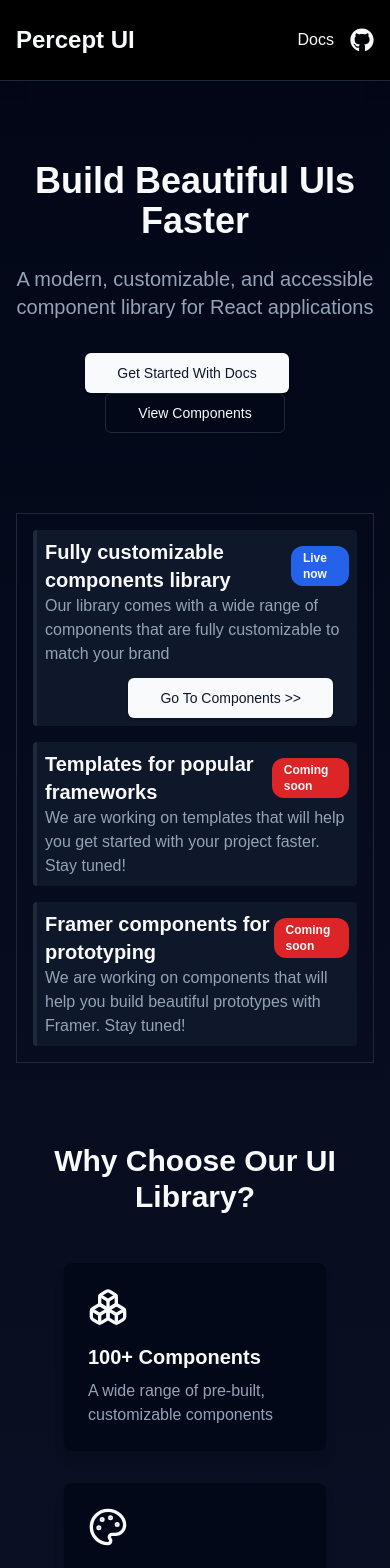
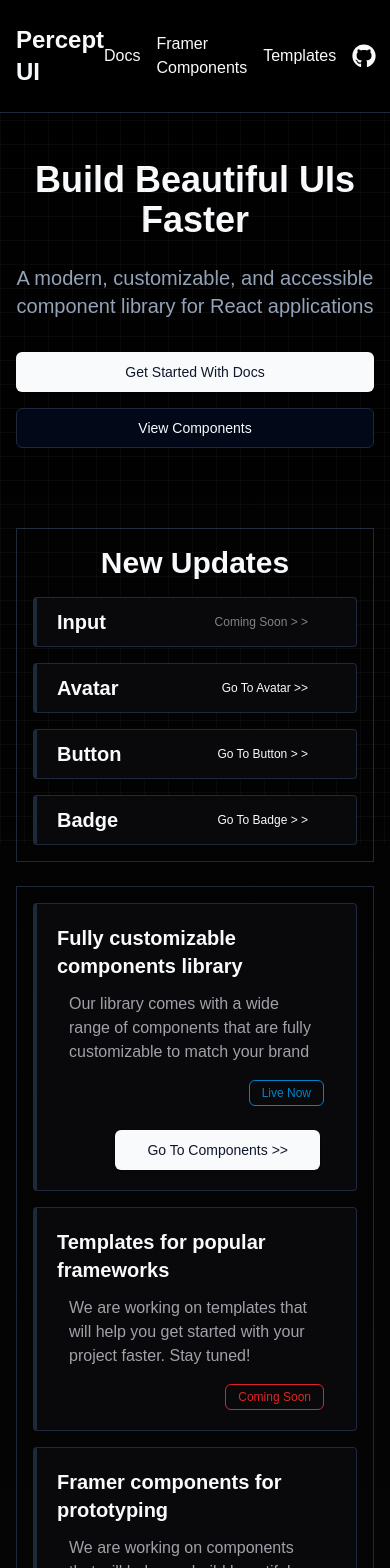
Before and after one commit to CuriousCoder00/perceptui-docs, a Next.js app: page / in a window 390 px wide. Shown: the top 1568 px of the page. Built offline with nearby package versions, Linux system fonts and the light colour scheme.

Commit message:
Add framer and templates documentation pages with meta configuration

```diff
--- a/app/page.tsx
+++ b/app/page.tsx
@@ -24,8 +24,8 @@ export default function Component() {
   };
 
   return (
-    <div className="min-h-screen bg-gradient-to-b from-slate-950 to-slate-900">
-      <header className="px-4 py-6 bg-black w-full md:px-12 shadow-lg border-b">
+    <div className="min-h-screen bg-gradient-to-b from-black to-zinc-950 relative">
+      <header className="fixed top-0 px-4 py-6 bg-black w-full md:px-12 shadow-lg border-b z-50">
         <nav className="flex justify-between items-center w-full">
           <Link href="/" className="text-2xl font-bold">
             Percept UI
@@ -33,6 +33,12 @@ export default function Component() {
           <div className="flex items-center space-x-4">
             <Link href="/docs" className="font-medium hover:underline">
               Docs
+            </Link>
+            <Link href="/components" className="font-medium hover:underline">
+              Framer Components
+            </Link>
+            <Link href="/templates" className="font-medium hover:underline">
+              Templates
             </Link>
             <Link
               href="https://github.com/perceptui/ui"
@@ -44,9 +50,9 @@ export default function Component() {
         </nav>
       </header>
 
-      <main className="container mx-auto px-4">
+      <main className="mx-auto px-4 max-w-[1200px]">
         <motion.section
-          className="py-20 text-center"
+          className="text-center pt-40 py-20"
           initial="initial"
           animate="animate"
           variants={stagger}
@@ -64,36 +70,122 @@ export default function Component() {
             A modern, customizable, and accessible component library for React
             applications
           </motion.p>
-          <motion.div variants={fadeIn}>
+          <motion.div
+            className="flex items-center justify-center gap-4 sm:flex-row flex-col w-full z-40"
+            variants={fadeIn}
+          >
             <Button
+              className="sm:w-auto w-full z-40"
               size="lg"
-              className="mr-4"
               onClick={() => router.push("/docs")}
             >
               Get Started With Docs
             </Button>
-            <Button size="lg" variant="outline">
+            <Button
+              className="sm:w-auto w-full z-40"
+              size="lg"
+              variant="outline"
+              onClick={() => router.push("/framer")}
+            >
               View Components
             </Button>
           </motion.div>
         </motion.section>
-        <motion.section initial="initial" animate="animate" variants={stagger}>
+        <motion.section
+          initial="initial"
+          animate="animate"
+          variants={stagger}
+          className="z-40 mb-6"
+        >
           <motion.div
             className="flex flex-col gap-4 mx-auto md:max-w-[700px] p-4 border"
             variants={fadeIn}
           >
-            <div className="flex flex-col items-start justify-center border-l-4 p-2 rounded-sm bg-slate-900">
+            <h1 className="text-3xl md:text-4xl font-bold text-center">
+              New Updates
+            </h1>
+            <div className="z-40 flex items-center justify-between border-l-4 px-5 py-2 rounded-sm bg-zinc-950 border gap-3 relative">
+              <div className="flex justify-between items-center w-full">
+                <h1 className="text-xl font-bold">Input</h1>
+              </div>
+              <motion.div className=" self-end" variants={fadeIn}>
+                <Button disabled size="sm" variant="link" className="mr-4">
+                  Coming Soon {"> >"}
+                </Button>
+              </motion.div>
+            </div>
+            <div className="z-40 flex items-center justify-between border-l-4 px-5 py-2 rounded-sm bg-zinc-950 border gap-3 relative">
+              <div className="flex justify-between items-center w-full">
+                <h1 className="text-xl font-bold">Avatar</h1>
+              </div>
+              <motion.div className=" self-end" variants={fadeIn}>
+                <Button
+                  size="sm"
+                  variant="link"
+                  className="mr-4"
+                  onClick={() => router.push("/docs/components/avatar")}
+                >
+                  Go To Avatar {">>"}
+                </Button>
+              </motion.div>
+            </div>
+            <div className="z-40 flex items-center justify-between border-l-4 px-5 py-2 rounded-sm bg-zinc-950 border gap-3 relative">
+              <div className="flex justify-between items-center w-full">
+                <h1 className="text-xl font-bold">Button</h1>
+              </div>
+              <motion.div className=" self-end" variants={fadeIn}>
+                <Button
+                  size="sm"
+                  variant="link"
+                  className="mr-4"
+                  onClick={() => router.push("/docs/components/button")}
+                >
+                  Go To Button {"> >"}
+                </Button>
+              </motion.div>
+            </div>
+            <div className="z-40 flex items-center justify-between border-l-4 px-5 py-2 rounded-sm bg-zinc-950 border gap-3 relative">
+              <div className="flex justify-between items-center w-full">
+                <h1 className="text-xl font-bold">Badge</h1>
+              </div>
+              <motion.div className=" self-end" variants={fadeIn}>
+                <Button
+                  size="sm"
+                  variant="link"
+                  className="mr-4"
+                  onClick={() => router.push("/docs/components/badge")}
+                >
+                  Go To Badge {"> >"}
+                </Button>
+              </motion.div>
+            </div>
+          </motion.div>
+        </motion.section>
+        <motion.section
+          initial="initial"
+          animate="animate"
+          variants={stagger}
+          className="z-40"
+        >
+          <motion.div
+            className="flex flex-col gap-4 mx-auto md:max-w-[700px] p-4 border"
+            variants={fadeIn}
+          >
+            <div className="z-40 flex flex-col items-start justify-center border-l-4 p-5 rounded-sm bg-zinc-950 border gap-3">
               <div className="flex justify-between items-center w-full">
                 <h1 className="text-xl font-bold">
                   Fully customizable components library
                 </h1>
-                <span className="bg-blue-600 text-xs p-1 rounded-xl px-3 font-bold animate-pulse">
+                <span className="bg-blue-600 text-xs p-1 rounded-xl px-3 font-bold animate-pulse hidden md:flex items-center justify-center">
                   Live now
                 </span>
               </div>
-              <p className="text-slate-400">
+              <p className="text-zinc-400 px-3 flex flex-col items-start justify-start">
                 Our library comes with a wide range of components that are fully
                 customizable to match your brand
+                <span className="text-sky-600 border px-3 py-1 text-xs animate-pulse flex md:hidden items-center justify-center self-end border-sky-600 rounded-md mt-4">
+                  Live Now
+                </span>
               </p>
               <motion.div className="mt-3 self-end" variants={fadeIn}>
                 <Button
@@ -105,32 +197,38 @@ export default function Component() {
                 </Button>
               </motion.div>
             </div>
-            <div className="flex flex-col items-start justify-center border-l-4 p-2 rounded-sm bg-slate-900">
+            <div className="z-40 flex flex-col items-start justify-center border-l-4 p-5 rounded-sm bg-zinc-950 border gap-3">
               <div className="flex justify-between items-center w-full">
                 <h1 className="text-xl font-bold">
                   Templates for popular frameworks
                 </h1>
-                <span className="bg-red-600 text-xs p-1 rounded-xl px-3 font-bold animate-pulse">
-                  Coming soon
+                <span className="bg-red-600 text-xs p-1 rounded-xl px-3 font-bold animate-pulse hidden md:flex items-center justify-center">
+                  Coming Soon
                 </span>
               </div>
-              <p className="text-slate-400">
+              <p className="text-zinc-400 px-3 flex flex-col items-start justify-start">
                 We are working on templates that will help you get started with
                 your project faster. Stay tuned!
+                <span className="text-red-600 border px-3 py-1 text-xs animate-pulse flex md:hidden items-center justify-center self-end border-red-600 rounded-md mt-4">
+                  Coming Soon
+                </span>
               </p>
             </div>
-            <div className="flex flex-col items-start justify-center border-l-4 p-2 rounded-sm bg-slate-900">
+            <div className="z-40 flex flex-col items-start justify-center border-l-4 p-5 rounded-sm bg-zinc-950 border gap-3">
               <div className="flex justify-between items-center w-full">
                 <h1 className="text-xl font-bold">
                   Framer components for prototyping
                 </h1>
-                <span className="bg-red-600 text-xs p-1 rounded-xl px-3 font-bold animate-pulse">
-                  Coming soon
+                <span className="bg-red-600 text-xs p-1 rounded-xl px-3 font-bold animate-pulse hidden md:flex items-center justify-center">
+                  Coming Soon
                 </span>
               </div>
-              <p className="text-slate-400">
+              <p className="text-zinc-400 px-3 flex flex-col items-start justify-start">
                 We are working on components that will help you build beautiful
                 prototypes with Framer. Stay tuned!
+                <span className="text-red-600 border px-3 py-1 text-xs animate-pulse flex md:hidden items-center justify-center self-end border-red-600 rounded-md mt-4">
+                  Coming Soon
+                </span>
               </p>
             </div>
           </motion.div>
@@ -149,32 +247,10 @@ export default function Component() {
             Why Choose Our UI Library?
           </motion.h2>
           <div className="grid md:grid-cols-2 lg:grid-cols-4 gap-8 px-12 ">
-            {[
-              {
-                icon: <Boxes className="h-10 w-10 mb-4 text-primary" />,
-                title: "100+ Components",
-                description:
-                  "A wide range of pre-built, customizable components",
-              },
-              {
-                icon: <Palette className="h-10 w-10 mb-4 text-primary" />,
-                title: "Themeable",
-                description: "Easily customize to match your brand",
-              },
-              {
-                icon: <Zap className="h-10 w-10 mb-4 text-primary" />,
-                title: "Fast & Lightweight",
-                description: "Optimized for performance and small bundle size",
-              },
-              {
-                icon: <Code className="h-10 w-10 mb-4 text-primary" />,
-                title: "Developer Friendly",
-                description: "Well-documented with TypeScript support",
-              },
-            ].map((feature, index) => (
+            {features.map((feature, index) => (
               <motion.div
                 key={index}
-                className="bg-card p-6 rounded-lg shadow-lg"
+                className="bg-zinc-950 z-40 p-6 rounded-lg shadow-lg border"
                 variants={fadeIn}
               >
                 {feature.icon}
@@ -184,31 +260,37 @@ export default function Component() {
             ))}
           </div>
         </motion.section>
-
-        <motion.section
-          className="py-20 text-center"
-          initial="initial"
-          whileInView="animate"
-          viewport={{ once: true }}
-          variants={stagger}
-        >
-          <motion.h2 className="text-3xl font-bold mb-6" variants={fadeIn}>
-            Ready to Get Started?
-          </motion.h2>
-          <motion.p
-            className="text-xl mb-8 text-muted-foreground"
-            variants={fadeIn}
-          >
-            Join thousands of developers building amazing UIs with our library
-          </motion.p>
-        </motion.section>
       </main>
 
-      <footer className="bg-muted py-6 mt-20">
-        <div className="container mx-auto px-4 text-center text-sm text-muted-foreground">
+      <footer className="bg-zinc-950 py-6 mt-20">
+        <div className="container mx-auto px-4 text-center text-sm text-muted-foreground z-40">
           © {new Date().getFullYear()} Percept UI. All rights reserved.
         </div>
       </footer>
+      <div className="fixed inset-0 h-full w-full bg-transparent bg-[linear-gradient(to_right,#80808012_1px,transparent_1px),linear-gradient(to_bottom,#80808012_1px,transparent_1px)] bg-[size:24px_24px] z-0"></div>
     </div>
   );
 }
+
+const features = [
+  {
+    icon: <Boxes className="h-10 w-10 mb-4 text-primary" />,
+    title: "100+ Components",
+    description: "A wide range of pre-built, customizable components",
+  },
+  {
+    icon: <Palette className="h-10 w-10 mb-4 text-primary" />,
+    title: "Themeable",
+    description: "Easily customize to match your brand",
+  },
+  {
+    icon: <Zap className="h-10 w-10 mb-4 text-primary" />,
+    title: "Fast & Lightweight",
+    description: "Optimized for performance and small bundle size",
+  },
+  {
+    icon: <Code className="h-10 w-10 mb-4 text-primary" />,
+    title: "Developer Friendly",
+    description: "Well-documented with TypeScript support",
+  },
+];
--- a/pages/_meta.tsx
+++ b/pages/_meta.tsx
@@ -1,3 +1,5 @@
+import { title } from "process";
+
 export default {
   "--": {
     type: "separator",
@@ -10,4 +12,12 @@ export default {
     title: "Docs",
     type: "page",
   },
+  templates: {
+    title: "Templates",
+    type: "page"
+  },
+  framer:{
+    title: "Framer Components",
+    type: "page"
+  }
 };
--- /dev/null
+++ b/pages/framer/index.mdx
@@ -0,0 +1 @@
+# framer components
--- /dev/null
+++ b/pages/templates/index.mdx
@@ -0,0 +1 @@
+# templates
--- a/tsconfig.json
+++ b/tsconfig.json
@@ -21,6 +21,6 @@
       "@/*": ["./*"]
     }
   },
-  "include": ["next-env.d.ts", "**/*.ts", "**/*.tsx", ".next/types/**/*.ts", "pages/docs/components/button.mdx"],
+  "include": ["next-env.d.ts", "**/*.ts", "**/*.tsx", ".next/types/**/*.ts", "pages/docs/components/button.mdx", "pages/templates/index.mdx"],
   "exclude": ["node_modules"]
 }
```
